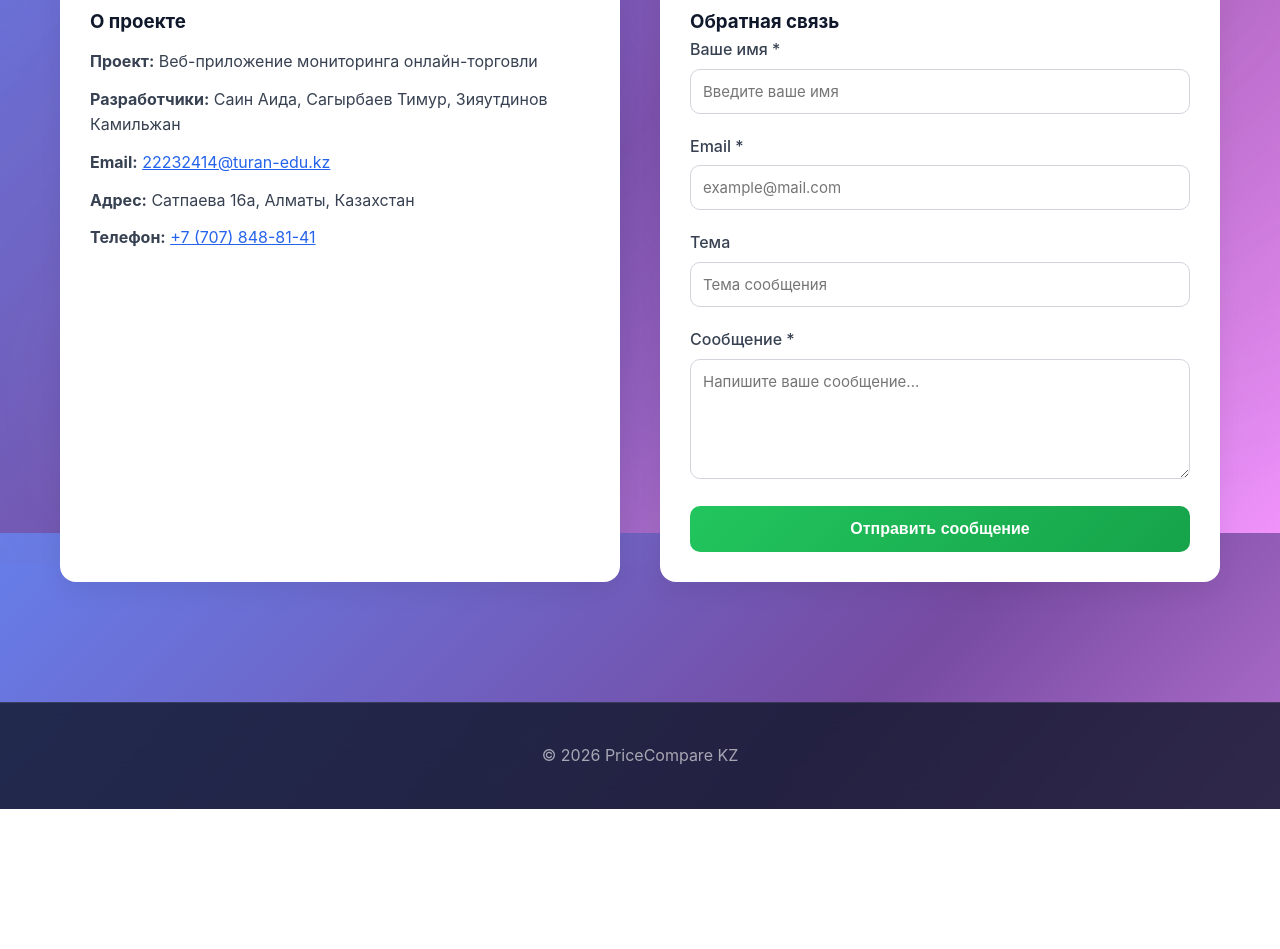
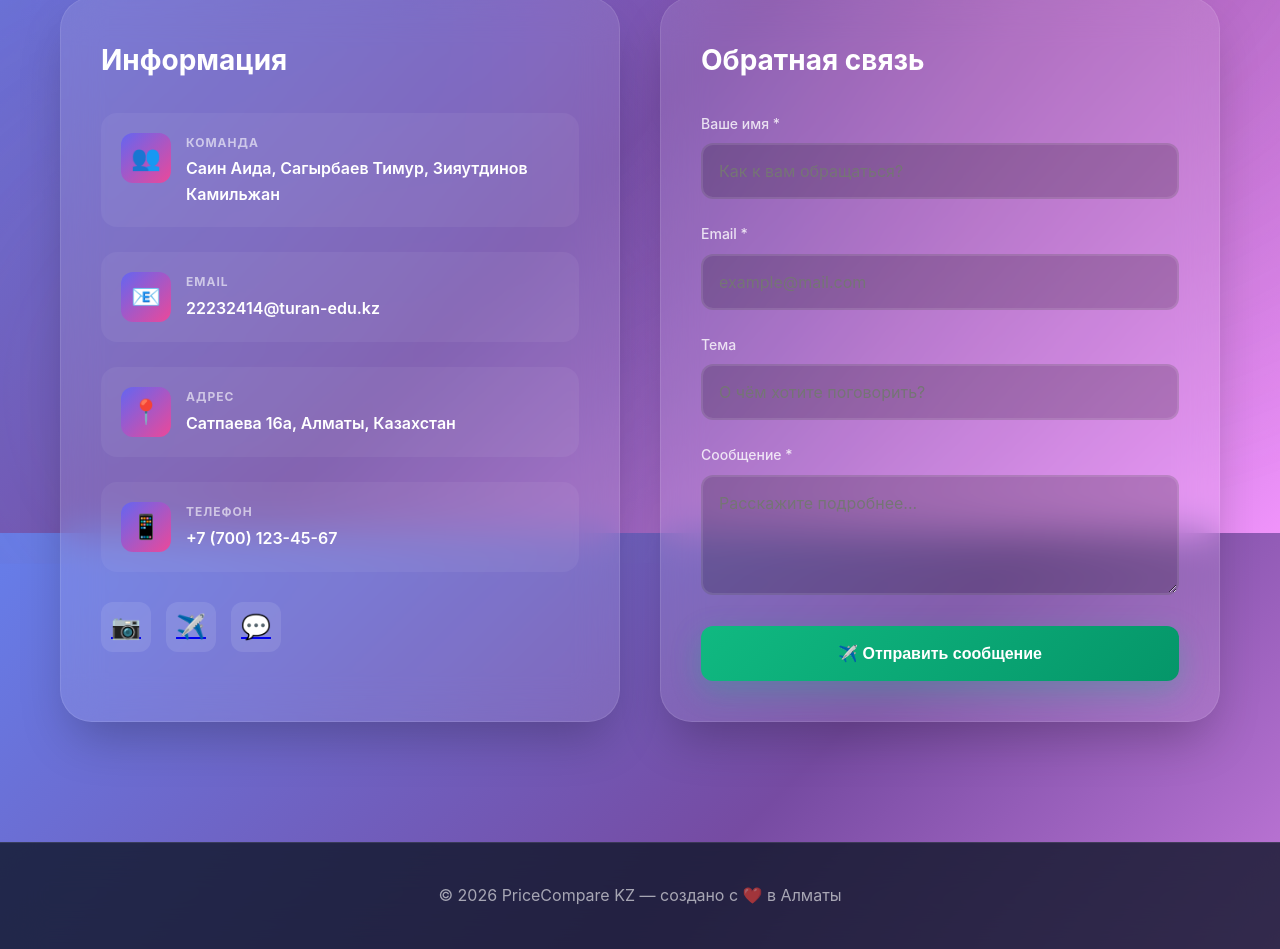
Before and after one commit to kazakh777kz/diplom, a plain HTML site: page contacts.html in a window 1280 px wide. Shown: the part 267-1216 px from the top of the page. Before the commit the page ends 1076 px from the top, so only its background shows below. Drawn offline with Linux system fonts and the light colour scheme.

Commit message:
contacts.html

```diff
--- a/contacts.html
+++ b/contacts.html
@@ -9,54 +9,123 @@
       display: grid;
       grid-template-columns: 1fr 1fr;
       gap: 40px;
-      margin-top: 20px;
+      margin-top: 40px;
     }
 
     .contact-info {
-      background: white;
-      padding: 30px;
-      border-radius: 16px;
-      box-shadow: 0 10px 25px rgba(0,0,0,0.06);
+      background: var(--glass);
+      backdrop-filter: blur(20px);
+      padding: 40px;
+      border-radius: 32px;
+      border: 1px solid rgba(255, 255, 255, 0.1);
+      box-shadow: var(--shadow);
     }
 
-    .contact-info p {
-      margin: 12px 0;
-      color: #374151;
+    .contact-info h3 {
+      color: white;
+      font-size: 28px;
+      margin-bottom: 30px;
+      display: flex;
+      align-items: center;
+      gap: 12px;
+    }
+
+    .info-item {
+      display: flex;
+      align-items: flex-start;
+      gap: 15px;
+      margin-bottom: 25px;
+      padding: 20px;
+      background: rgba(255, 255, 255, 0.05);
+      border-radius: 16px;
+      transition: all 0.3s ease;
+    }
+
+    .info-item:hover {
+      background: rgba(255, 255, 255, 0.1);
+      transform: translateX(5px);
+    }
+
+    .info-item .icon {
+      width: 50px;
+      height: 50px;
+      background: linear-gradient(135deg, var(--primary), var(--secondary));
+      border-radius: 12px;
+      display: flex;
+      align-items: center;
+      justify-content: center;
+      font-size: 24px;
+      flex-shrink: 0;
+    }
+
+    .info-item strong {
+      display: block;
+      color: rgba(255, 255, 255, 0.6);
+      font-size: 12px;
+      text-transform: uppercase;
+      letter-spacing: 1px;
+      margin-bottom: 4px;
+    }
+
+    .info-item a, .info-item span {
+      color: white;
+      font-size: 16px;
+      font-weight: 600;
+      text-decoration: none;
+    }
+
+    .info-item a:hover {
+      color: var(--accent);
     }
 
     .contact-form {
-      background: white;
-      padding: 30px;
-      border-radius: 16px;
-      box-shadow: 0 10px 25px rgba(0,0,0,0.06);
+      background: var(--glass);
+      backdrop-filter: blur(20px);
+      padding: 40px;
+      border-radius: 32px;
+      border: 1px solid rgba(255, 255, 255, 0.1);
+      box-shadow: var(--shadow);
+    }
+
+    .contact-form h3 {
+      color: white;
+      font-size: 28px;
+      margin-bottom: 30px;
+      display: flex;
+      align-items: center;
+      gap: 12px;
     }
 
     .form-group {
-      margin-bottom: 20px;
+      margin-bottom: 24px;
     }
 
     .form-group label {
       display: block;
-      margin-bottom: 6px;
+      margin-bottom: 8px;
+      color: rgba(255, 255, 255, 0.8);
       font-weight: 500;
-      color: #374151;
+      font-size: 14px;
     }
 
     .form-group input,
     .form-group textarea {
       width: 100%;
-      padding: 12px;
-      border: 1px solid #d1d5db;
-      border-radius: 10px;
+      padding: 16px;
+      border: 2px solid rgba(255, 255, 255, 0.1);
+      border-radius: 12px;
+      background: rgba(0, 0, 0, 0.2);
+      color: white;
       font-family: inherit;
-      font-size: 15px;
+      font-size: 16px;
+      transition: all 0.3s ease;
     }
 
     .form-group input:focus,
     .form-group textarea:focus {
       outline: none;
-      border-color: #2563eb;
-      box-shadow: 0 0 0 3px rgba(37, 99, 235, 0.1);
+      border-color: var(--primary);
+      box-shadow: 0 0 20px rgba(99, 102, 241, 0.2);
     }
 
     .form-group textarea {
@@ -66,37 +135,72 @@
 
     .submit-btn {
       width: 100%;
-      background: linear-gradient(135deg, #22c55e, #16a34a);
+      background: linear-gradient(135deg, var(--success), #059669);
       color: white;
       border: none;
-      padding: 14px;
-      border-radius: 10px;
-      font-weight: 600;
+      padding: 18px;
+      border-radius: 12px;
+      font-weight: 700;
       font-size: 16px;
       cursor: pointer;
-      transition: opacity 0.2s;
+      transition: all 0.3s ease;
+      box-shadow: 0 10px 30px rgba(16, 185, 129, 0.3);
+      position: relative;
+      overflow: hidden;
     }
 
     .submit-btn:hover {
-      opacity: 0.9;
+      transform: translateY(-2px);
+      box-shadow: 0 20px 40px rgba(16, 185, 129, 0.4);
     }
 
     .submit-btn:disabled {
-      background: #9ca3af;
+      background: #64748b;
       cursor: not-allowed;
+      transform: none;
     }
 
     .success-message {
       display: none;
-      background: #dcfce7;
-      color: #166534;
-      padding: 16px;
-      border-radius: 10px;
-      margin-top: 16px;
+      background: linear-gradient(135deg, rgba(16, 185, 129, 0.2), rgba(5, 150, 105, 0.2));
+      border: 1px solid var(--success);
+      color: #6ee7b7;
+      padding: 20px;
+      border-radius: 12px;
+      margin-top: 20px;
       text-align: center;
+      animation: slideIn 0.5s ease;
     }
 
-    @media (max-width: 768px) {
+    @keyframes slideIn {
+      from { opacity: 0; transform: translateY(-10px); }
+      to { opacity: 1; transform: translateY(0); }
+    }
+
+    .social-links {
+      display: flex;
+      gap: 15px;
+      margin-top: 30px;
+    }
+
+    .social-links a {
+      width: 50px;
+      height: 50px;
+      background: rgba(255, 255, 255, 0.1);
+      border-radius: 12px;
+      display: flex;
+      align-items: center;
+      justify-content: center;
+      font-size: 24px;
+      transition: all 0.3s ease;
+    }
+
+    .social-links a:hover {
+      background: linear-gradient(135deg, var(--primary), var(--secondary));
+      transform: translateY(-5px) rotate(10deg);
+    }
+
+    @media (max-width: 968px) {
       .contact-section {
         grid-template-columns: 1fr;
       }
@@ -117,16 +221,49 @@
 </div>
 
 <div class="container">
-  <h2>Контакты</h2>
+  <h2>📬 Свяжитесь с нами</h2>
 
   <div class="contact-section">
     <div class="contact-info">
-      <h3>О проекте</h3>
-      <p><strong>Проект:</strong> Веб-приложение мониторинга онлайн-торговли</p>
-      <p><strong>Разработчики:</strong> Саин Аида, Сагырбаев Тимур, Зияутдинов Камильжан</p>
-      <p><strong>Email:</strong> <a href="mailto:22232414@turan-edu.kz" style="color:#2563eb;">22232414@turan-edu.kz</a></p>
-      <p><strong>Адрес:</strong> Сатпаева 16а, Алматы, Казахстан</p>
-      <p><strong>Телефон:</strong> <a href="tel:+77001234567" style="color:#2563eb;">+7 (707) 848-81-41</a></p>
+      <h3>Информация</h3>
+
+      <div class="info-item">
+        <div class="icon">👥</div>
+        <div>
+          <strong>Команда</strong>
+          <span>Саин Аида, Сагырбаев Тимур, Зияутдинов Камильжан</span>
+        </div>
+      </div>
+
+      <div class="info-item">
+        <div class="icon">📧</div>
+        <div>
+          <strong>Email</strong>
+          <a href="mailto:22232414@turan-edu.kz">22232414@turan-edu.kz</a>
+        </div>
+      </div>
+
+      <div class="info-item">
+        <div class="icon">📍</div>
+        <div>
+          <strong>Адрес</strong>
+          <span>Сатпаева 16а, Алматы, Казахстан</span>
+        </div>
+      </div>
+
+      <div class="info-item">
+        <div class="icon">📱</div>
+        <div>
+          <strong>Телефон</strong>
+          <a href="tel:+77001234567">+7 (700) 123-45-67</a>
+        </div>
+      </div>
+
+      <div class="social-links">
+        <a href="#" title="Instagram">📷</a>
+        <a href="#" title="Telegram">✈️</a>
+        <a href="#" title="WhatsApp">💬</a>
+      </div>
     </div>
 
     <div class="contact-form">
@@ -134,7 +271,7 @@
       <form id="feedbackForm" onsubmit="submitFeedback(event)">
         <div class="form-group">
           <label for="name">Ваше имя *</label>
-          <input type="text" id="name" name="name" required placeholder="Введите ваше имя">
+          <input type="text" id="name" name="name" required placeholder="Как к вам обращаться?">
         </div>
 
         <div class="form-group">
@@ -144,18 +281,20 @@
 
         <div class="form-group">
           <label for="subject">Тема</label>
-          <input type="text" id="subject" name="subject" placeholder="Тема сообщения">
+          <input type="text" id="subject" name="subject" placeholder="О чём хотите поговорить?">
         </div>
 
         <div class="form-group">
           <label for="message">Сообщение *</label>
-          <textarea id="message" name="message" required placeholder="Напишите ваше сообщение..."></textarea>
+          <textarea id="message" name="message" required placeholder="Расскажите подробнее..."></textarea>
         </div>
 
-        <button type="submit" class="submit-btn" id="submitBtn">Отправить сообщение</button>
+        <button type="submit" class="submit-btn" id="submitBtn">
+          ✈️ Отправить сообщение
+        </button>
 
         <div class="success-message" id="successMessage">
-          ✅ Спасибо! Ваше сообщение отправлено. Мы свяжемся с вами в ближайшее время.
+          ✅ Спасибо! Мы получили ваше сообщение и ответим в ближайшее время!
         </div>
       </form>
     </div>
@@ -163,7 +302,7 @@
 </div>
 
 <div class="footer">
-  © 2026 PriceCompare KZ
+  <p>© 2026 PriceCompare KZ — создано с ❤️ в Алматы</p>
 </div>
 
 <script>
@@ -173,18 +312,15 @@ function submitFeedback(event) {
   const btn = document.getElementById('submitBtn');
   const successMsg = document.getElementById('successMessage');
 
-  // Блокируем кнопку
   btn.disabled = true;
-  btn.textContent = 'Отправка...';
+  btn.innerHTML = '⏳ Отправка...';
 
-  // Имитация отправки (в реальном проекте здесь будет fetch к серверу)
   setTimeout(() => {
     successMsg.style.display = 'block';
     document.getElementById('feedbackForm').reset();
     btn.disabled = false;
-    btn.textContent = 'Отправить сообщение';
+    btn.innerHTML = '✈️ Отправить сообщение';
 
-    // Скрываем сообщение через 5 секунд
     setTimeout(() => {
       successMsg.style.display = 'none';
     }, 5000);
```
